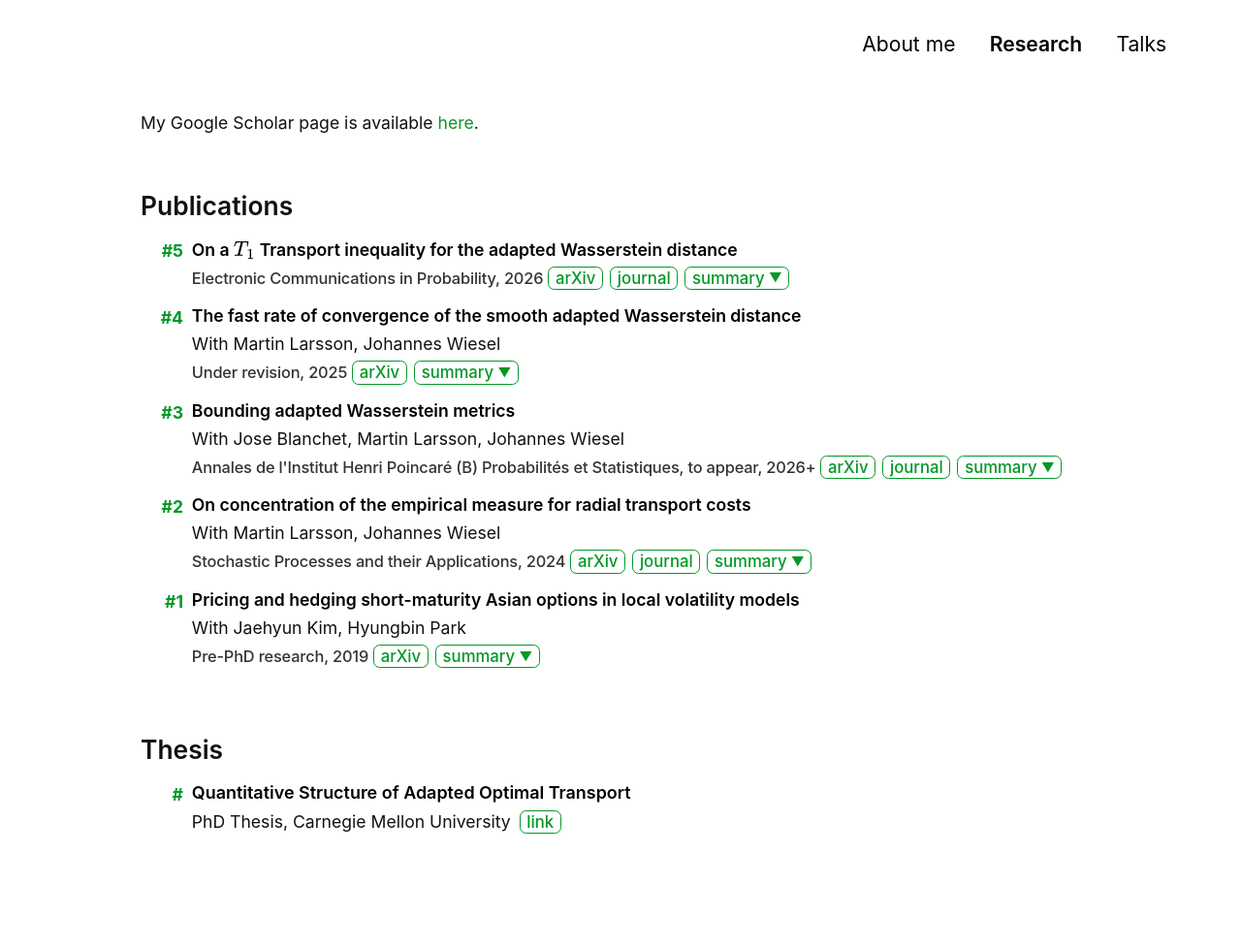
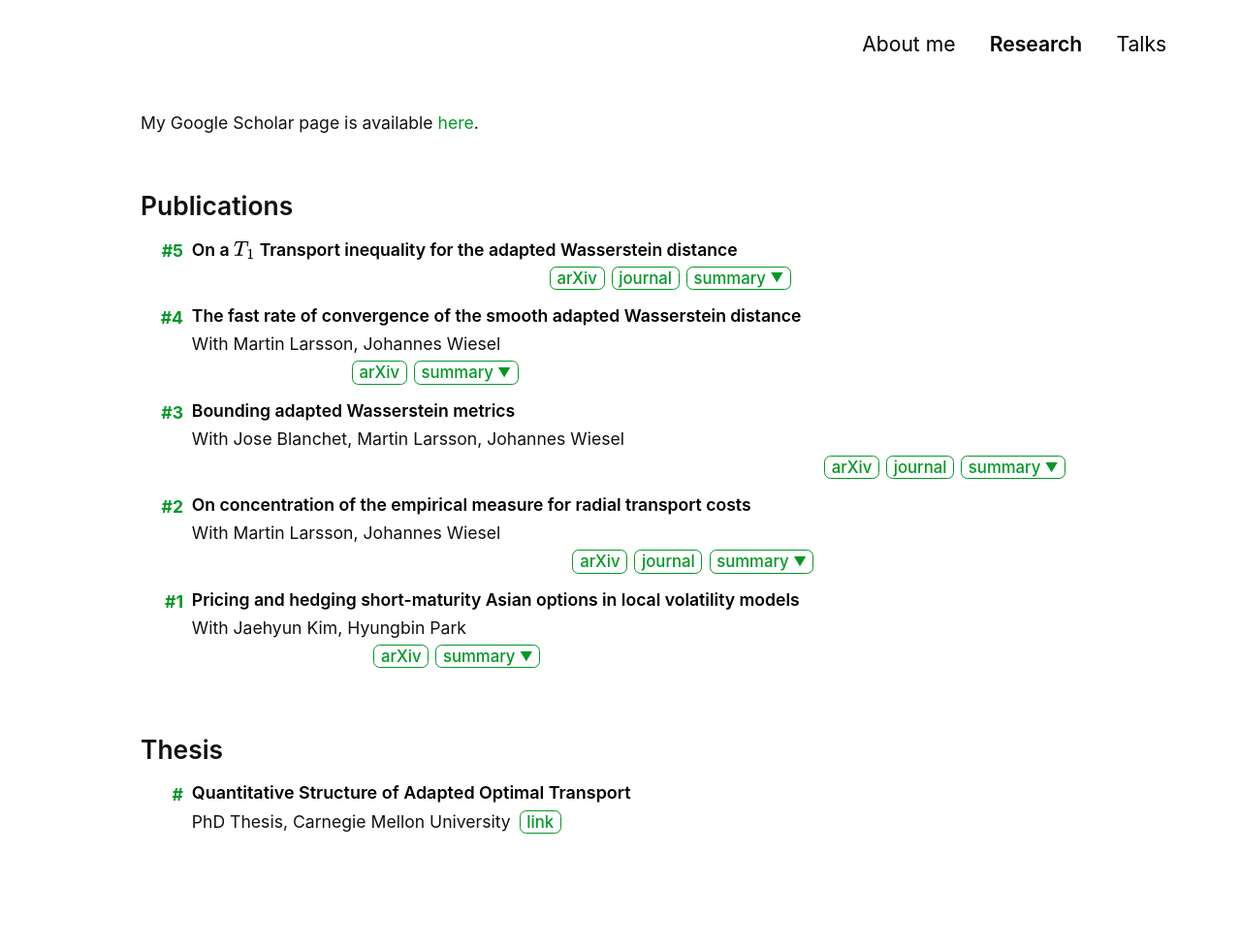
Before and after one commit to Jonghwap/Jonghwap.github.io, a Jekyll site: the page built from research.md, in a window 1280 px wide. Shown: the whole page at 97% size. Built offline with Jekyll 4.4.1, drawn with Linux system fonts in a browser that asks for light colours; a style sheet for code colours, icons or effects is not loaded.

Commit message:
Restore italic white publication venue text

```diff
--- a/assets/css/style-no-dark-mode.scss
+++ b/assets/css/style-no-dark-mode.scss
@@ -182,11 +182,11 @@
 .publication-venue {
   font-family: Inter, -apple-system, BlinkMacSystemFont, "Segoe UI", sans-serif;
   font-size: 0.93rem;
-  font-style: normal;
+  font-style: italic;
   font-weight: 500;
   line-height: 1.35;
   letter-spacing: -0.01em;
-  color: #333;
+  color: #fff;
 }
 
 // .publication-coauthors {
```
